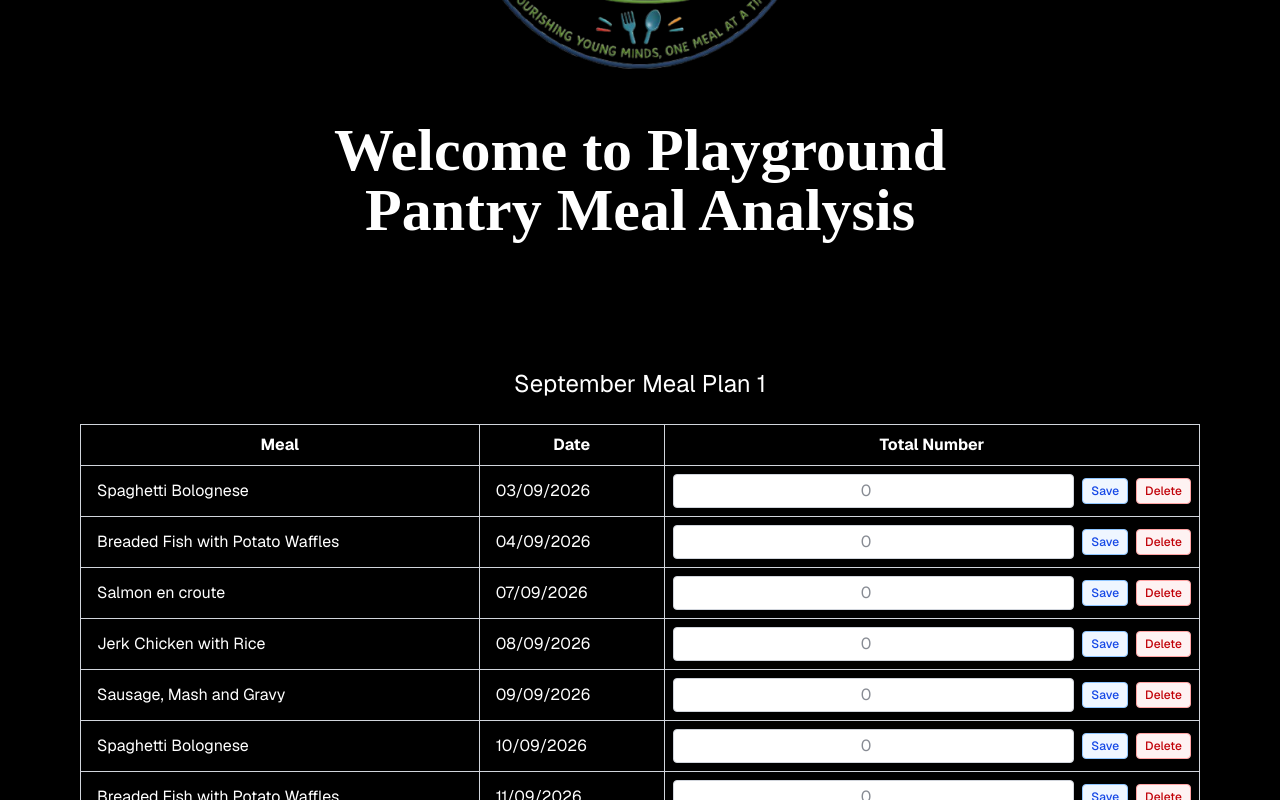
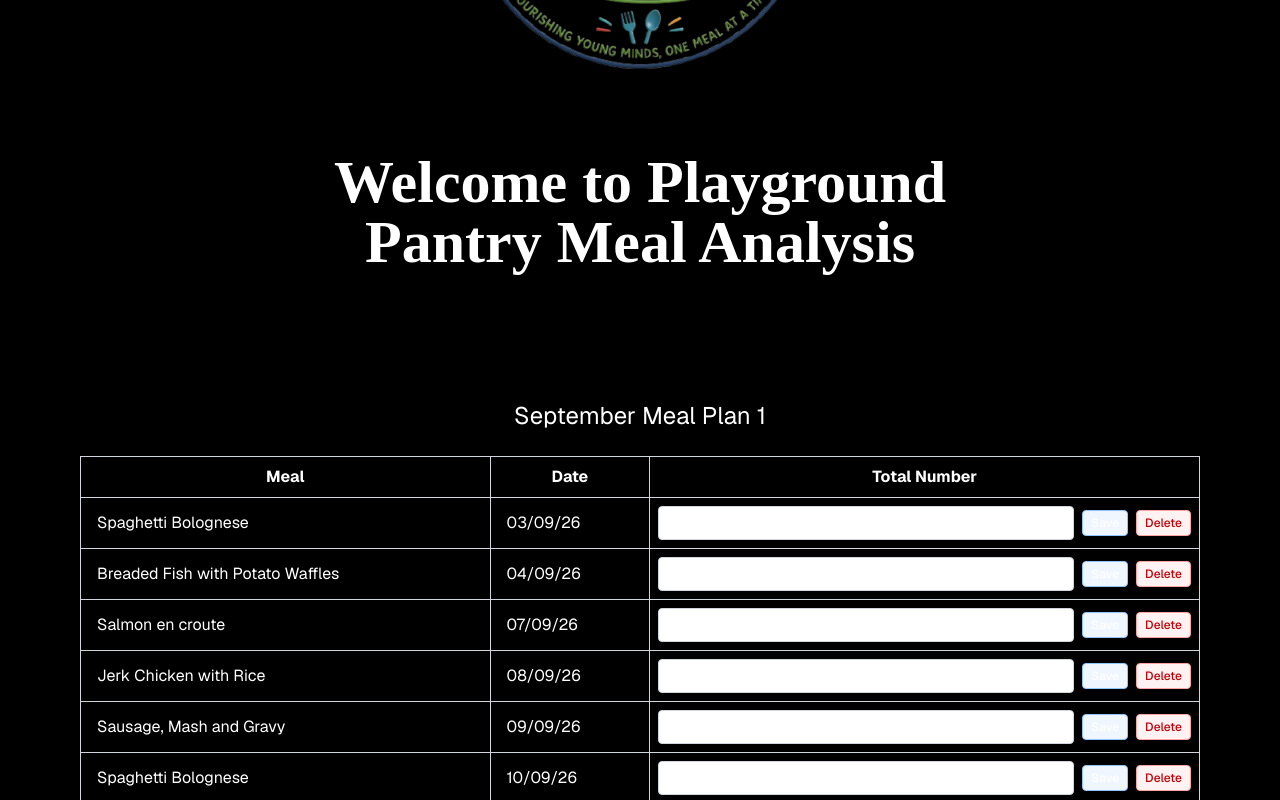
Before and after one commit to jacam666/meal-analysis, a Next.js app: page / in a window 1280 px wide. Shown: the part 400-1200 px from the top of the page. Built offline with nearby package versions, Linux system fonts and the light colour scheme.

Commit message:
adjusted margin on tables and text colour

```diff
--- a/app/page.tsx
+++ b/app/page.tsx
@@ -22,52 +22,52 @@ const mealPlans: MealPlan[] = [
     rows: [
       {
         meal: "Spaghetti Bolognese",
-        date: "03/09/2026",
+        date: "03/09/26",
         totalKey: "sept-plan1-spaghetti-03-09",
       },
       {
         meal: "Breaded Fish with Potato Waffles",
-        date: "04/09/2026",
+        date: "04/09/26",
         totalKey: "sept-plan1-fish-04-09",
       },
       {
         meal: "Salmon en croute",
-        date: "07/09/2026",
+        date: "07/09/26",
         totalKey: "sept-plan1-salmon-07-09",
       },
       {
         meal: "Jerk Chicken with Rice",
-        date: "08/09/2026",
+        date: "08/09/26",
         totalKey: "sept-plan1-jerk-chicken-08-09",
       },
       {
         meal: "Sausage, Mash and Gravy",
-        date: "09/09/2026",
+        date: "09/09/26",
         totalKey: "sept-plan1-sausage-09-09",
       },
       {
         meal: "Spaghetti Bolognese",
-        date: "10/09/2026",
+        date: "10/09/26",
         totalKey: "sept-plan1-spaghetti-10-09",
       },
       {
         meal: "Breaded Fish with Potato Waffles",
-        date: "11/09/2026",
+        date: "11/09/26",
         totalKey: "sept-plan1-fish-11-09",
       },
       {
         meal: "Salmon en croute",
-        date: "28/09/2026",
+        date: "28/09/26",
         totalKey: "sept-plan1-salmon-28-09",
       },
       {
         meal: "Jerk Chicken with Rice",
-        date: "29/09/2026",
+        date: "29/09/26",
         totalKey: "sept-plan1-jerk-chicken-29-09",
       },
       {
         meal: "Sausage, Mash and Gravy",
-        date: "30/09/2026",
+        date: "30/09/26",
         totalKey: "sept-plan1-sausage-30-09",
       },
     ],
@@ -75,21 +75,21 @@ const mealPlans: MealPlan[] = [
   {
     title: "September Meal Plan 2",
     rows: [
-      { meal: "Southern Baked Chicken/ Potato Wedges", date: "14/09/2026", totalKey: "sept-plan2-southern-baked-chicken" },
-      { meal: "Salmon Fish Cake", date: "15/09/2026", totalKey: "sept-plan2-salmon-fish-cake" },
-      { meal: "Chicken and Leek Pie", date: "16/09/2026", totalKey: "sept-plan2-chicken-leek-pie" },
-      { meal: "Beef Burrito", date: "17/09/2026", totalKey: "sept-plan2-beef-burrito" },
-      { meal: "Breaded Fish with Potato Waffles", date: "18/09/2026", totalKey: "sept-plan2-fish-waffles" },
+      { meal: "Southern Baked Chicken/ Potato Wedges", date: "14/09/26", totalKey: "sept-plan2-southern-baked-chicken" },
+      { meal: "Salmon Fish Cake", date: "15/09/26", totalKey: "sept-plan2-salmon-fish-cake" },
+      { meal: "Chicken and Leek Pie", date: "16/09/26", totalKey: "sept-plan2-chicken-leek-pie" },
+      { meal: "Beef Burrito", date: "17/09/26", totalKey: "sept-plan2-beef-burrito" },
+      { meal: "Breaded Fish with Potato Waffles", date: "18/09/26", totalKey: "sept-plan2-fish-waffles" },
     ],
   },
   {
     title: "September Meal Plan 3",
     rows: [
-      { meal: "Chicken Pasta Salad", date: "21/09/2026", totalKey: "sept-plan3-chicken-pasta-salad" },
-      { meal: "Pepperoni Roll Ups", date: "22/09/2026", totalKey: "sept-plan3-pepperoni-roll-ups" },
-      { meal: "BBQ Chicken Drumstick", date: "23/09/2026", totalKey: "sept-plan3-bbq-chicken-drumstick" },
-      { meal: "Lasagne", date: "24/09/2026", totalKey: "sept-plan3-lasagne" },
-      { meal: "Breaded Fish with Potato Waffles", date: "25/09/2026", totalKey: "sept-plan3-fish-waffles" },
+      { meal: "Chicken Pasta Salad", date: "21/09/26", totalKey: "sept-plan3-chicken-pasta-salad" },
+      { meal: "Pepperoni Roll Ups", date: "22/09/26", totalKey: "sept-plan3-pepperoni-roll-ups" },
+      { meal: "BBQ Chicken Drumstick", date: "23/09/26", totalKey: "sept-plan3-bbq-chicken-drumstick" },
+      { meal: "Lasagne", date: "24/09/26", totalKey: "sept-plan3-lasagne" },
+      { meal: "Breaded Fish with Potato Waffles", date: "25/09/26", totalKey: "sept-plan3-fish-waffles" },
     ],
   },
   {
@@ -97,37 +97,37 @@ const mealPlans: MealPlan[] = [
     rows: [
       {
         meal: "Spaghetti Bolognese",
-        date: "01/10/2026",
+        date: "01/10/26",
         totalKey: "oct-plan1-spaghetti-01-10",
       },
       {
         meal: "Breaded Fish with Potato Waffles",
-        date: "02/10/2026",
+        date: "02/10/26",
         totalKey: "oct-plan1-fish-02-10",
       },
       {
         meal: "Salmon en croute",
-        date: "19/10/2026",
+        date: "19/10/26",
         totalKey: "oct-plan1-salmon-19-10",
       },
       {
         meal: "Jerk Chicken with Rice",
-        date: "20/10/2026",
+        date: "20/10/26",
         totalKey: "oct-plan1-jerk-chicken-20-10",
       },
       {
         meal: "Sausage, Mash and Gravy",
-        date: "21/10/2026",
+        date: "21/10/26",
         totalKey: "oct-plan1-sausage-21-10",
       },
       {
         meal: "Spaghetti Bolognese",
-        date: "22/10/2026",
+        date: "22/10/26",
         totalKey: "oct-plan1-spaghetti-22-10",
       },
       {
         meal: "Breaded Fish with Potato Waffles",
-        date: "23/10/2026",
+        date: "23/10/26",
         totalKey: "oct-plan1-fish-23-10",
       },
     ],
@@ -135,21 +135,21 @@ const mealPlans: MealPlan[] = [
   {
     title: "October Meal Plan 2",
     rows: [
-      { meal: "Southern Baked Chicken/ Potato Wedges", date: "05/10/2026", totalKey: "oct-plan2-southern-baked-chicken" },
-      { meal: "Salmon Fish Cake", date: "06/10/2026", totalKey: "oct-plan2-salmon-fish-cake" },
-      { meal: "Chicken and Leek Pie", date: "07/10/2026", totalKey: "oct-plan2-chicken-leek-pie" },
-      { meal: "Beef Burrito", date: "08/10/2026", totalKey: "oct-plan2-beef-burrito" },
-      { meal: "Breaded Fish with Potato Waffles", date: "09/10/2026", totalKey: "oct-plan2-fish-waffles" },
+      { meal: "Southern Baked Chicken/ Potato Wedges", date: "05/10/26", totalKey: "oct-plan2-southern-baked-chicken" },
+      { meal: "Salmon Fish Cake", date: "06/10/26", totalKey: "oct-plan2-salmon-fish-cake" },
+      { meal: "Chicken and Leek Pie", date: "07/10/26", totalKey: "oct-plan2-chicken-leek-pie" },
+      { meal: "Beef Burrito", date: "08/10/26", totalKey: "oct-plan2-beef-burrito" },
+      { meal: "Breaded Fish with Potato Waffles", date: "09/10/26", totalKey: "oct-plan2-fish-waffles" },
     ],
   },
   {
     title: "October Meal Plan 3",
     rows: [
-      { meal: "Chicken Pasta Salad", date: "12/10/2026", totalKey: "oct-plan3-chicken-pasta-salad" },
-      { meal: "Pepperoni Roll Ups", date: "13/10/2026", totalKey: "oct-plan3-pepperoni-roll-ups" },
-      { meal: "BBQ Chicken Drumstick", date: "14/10/2026", totalKey: "oct-plan3-bbq-chicken-drumstick" },
-      { meal: "Lasagne", date: "15/10/2026", totalKey: "oct-plan3-lasagne" },
-      { meal: "Breaded Fish with Potato Waffles", date: "16/10/2026", totalKey: "oct-plan3-fish-waffles" },
+      { meal: "Chicken Pasta Salad", date: "12/10/26", totalKey: "oct-plan3-chicken-pasta-salad" },
+      { meal: "Pepperoni Roll Ups", date: "13/10/26", totalKey: "oct-plan3-pepperoni-roll-ups" },
+      { meal: "BBQ Chicken Drumstick", date: "14/10/26", totalKey: "oct-plan3-bbq-chicken-drumstick" },
+      { meal: "Lasagne", date: "15/10/26", totalKey: "oct-plan3-lasagne" },
+      { meal: "Breaded Fish with Potato Waffles", date: "16/10/26", totalKey: "oct-plan3-fish-waffles" },
     ],
   },
 ];
@@ -208,24 +208,24 @@ export default function Home() {
   };
 
   return (
-    <div className="flex flex-col items-center justify-center bg-black px-3 py-4 font-sans dark:bg-black sm:px-4 lg:px-6">
-      <main className="flex w-full max-w-3xl flex-col items-center justify-between py-18 px-16 bg-black dark:bg-black sm:items-start">
+    <div className="flex flex-col items-center justify-center bg-black px-3 py-4 font-sans  sm:px-8 lg:px-6">
+      <main className="flex w-full max-w-3xl flex-col items-center justify-between py-18 bg-black  sm:items-start">
         <Image
           src="/images/3d-logo-image-removebg-preview.png"
           alt="Playground Pantry Logo"
           width={400}
           height={400}
           loading="eager"
-          className="mb-8 justify-center items-center mx-auto"
+          className="justify-center items-center mx-auto"
         />
-        <h1 className="text-3xl md:text-6xl font-bold text-center text-white dark:text-white"
+        <h1 className="text-3xl md:text-6xl font-bold text-center text-white mt-16"
           style={{ fontFamily: "'Noto Serif Dives Akuru', serif" }}
         >
           Welcome to Playground Pantry Meal Analysis</h1>
       </main>
 
       {mealPlans.map((plan) => (
-        <div key={plan.title} className="mt-4 flex w-full max-w-6xl flex-col items-center justify-center rounded-lg bg-black px-2 py-4 dark:bg-black sm:px-4">
+        <div key={plan.title} className="mt-4 flex w-full max-w-6xl flex-col items-center justify-center rounded-lg bg-black mx-6 py-4 sm:px-4">
           <h1 className="text-center text-white text-2xl py-6">{plan.title}</h1>
           <table className="w-full border-collapse border border-gray-300 dark:border-gray-700">
             <thead>
@@ -247,13 +247,13 @@ export default function Home() {
                         min="0"
                         value={draftTotals[row.totalKey] ?? ""}
                         onChange={(event) => handleDraftChange(row.totalKey, event.target.value)}
-                        className="w-full min-w-[80px] rounded border border-gray-300 bg-white px-2 py-1 text-center text-gray-900 outline-none ring-0 focus:border-blue-500 dark:border-gray-600 dark:bg-black"
+                        className="w-full min-w-[80px] rounded border border-gray-300 bg-white px-2 py-1 text-center text-white outline-none ring-0 focus:border-blue-500 dark:border-gray-600 bg-black"
                         placeholder="0"
                       />
                       <button
                         type="button"
                         onClick={() => handleSave(row.totalKey)}
-                        className="rounded border border-blue-300 bg-blue-50 px-2 py-1 text-xs font-medium text-blue-700 transition hover:bg-blue-100 dark:border-blue-700 dark:bg-blue-900/30 dark:text-blue-200"
+                        className="rounded border border-blue-300 bg-blue-50 px-2 py-1 text-xs font-medium text-blue-700 transition hover:bg-blue-100 dark:border-blue-700 dark:bg-blue-900/30 text-white"
                       >
                         Save
                       </button>
```
